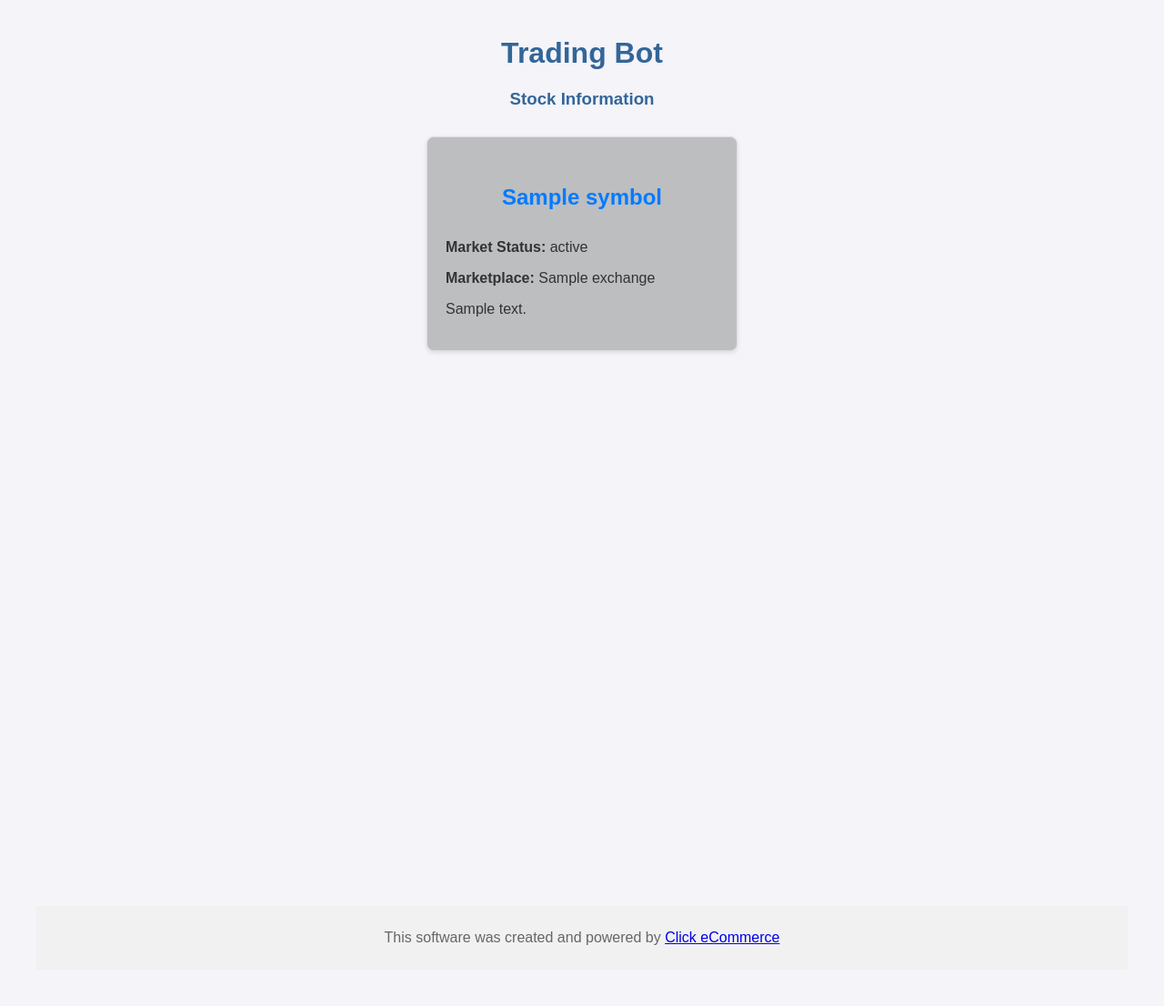
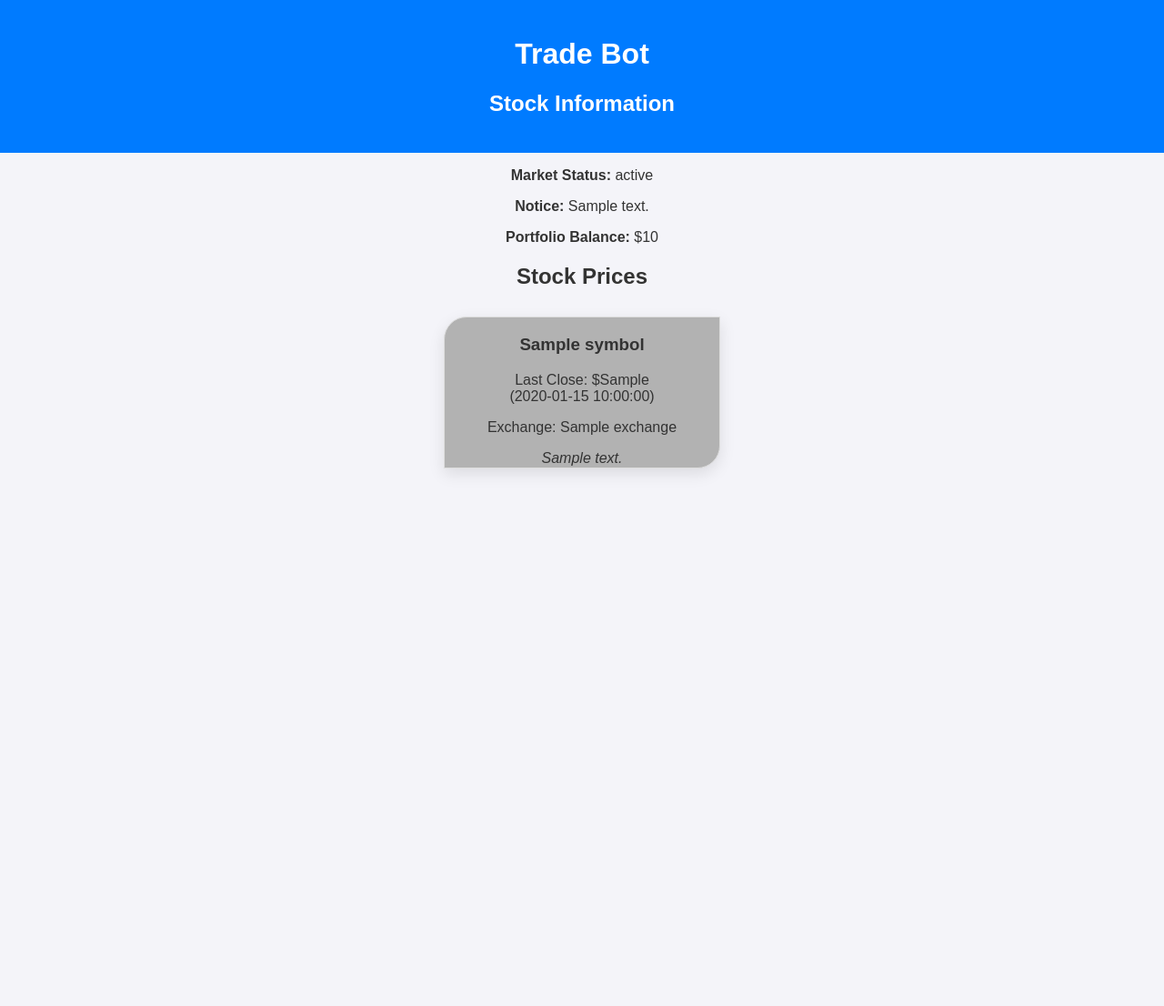
Before and after one commit to Baillie11/tradingbot, a Flask app: template templates/index.html in a window 1280 px wide. Shown: the whole page at 91% size. After the commit the page ends 521 px from the top, so only its background shows below. Run offline with Flask 3, Linux system fonts and the light colour scheme; the template is opened without the code that fills it: most values are stand-ins (such as "Sample title", 1, 10 or a date in 2020).

Commit message:
13th May 2024 Update

```diff
--- a/static/styles.css
+++ b/static/styles.css
@@ -1,48 +1,71 @@
 body {
     font-family: Arial, sans-serif;
-    margin: 40px;
+    margin: 0;
+    padding: 0;
     background-color: #f4f4f9;
     color: #333;
-    text-align: center;  /* Center text for the entire body */
+    text-align: center;
+}
+
+.header {
+    background-color: #007bff;
+    color: #fff;
+    padding: 20px;
 }
 
 .container {
     display: flex;
-    flex-wrap: wrap;
-    justify-content: center;  /* Center the cards */
-    margin-top: 20px;  /* Provide some space between the headers and the cards */
+    flex-wrap:wrap;
+    justify-content: center;
+    width: 100%;
+    gap: 5px;
+    padding: 5px;
+    margin: 0 auto
 }
 
 .card {
-    background-color: #bdbec0;  /* Light grey background */
+    display: inline-block;
+    background-color: #b2b2b2;
     border: 1px solid #ddd;
-    padding: 20px;
-    margin: 10px;
-    border-radius: 8px;
-    box-shadow: 0 2px 5px rgba(0,0,0,0.1);
-    width: 300px;
-    text-align: left;
-}
-
-.card h4 {
-    color: #007bff;  /* Blue color */
-    font-size: 24px;  /* Larger font size */
-    text-align: center;  /* Center text within the card */
-}
-
-h1, h2, h3 {
-    color: #336699;
-}
-
-p {
-    font-size: 16px;
+    padding: 1px;
+    border-radius: 25px 0;
+    box-shadow: 0 6px 17px rgba(0,0,0,0.1);
+    width: 70%; /* default to full width on mobile devices */
+    margin: 5px 0; /* vertical margin for mobile */
+    text-align:center
 }
 
 footer {
+    background-color: #eee;
+    color: #666;
+    padding: 20px;
     text-align: center;
-    margin-top: 600px;
-    padding: 10px;
-    font-size: 14px;
-    color: #666;
-    background-color: #f1f1f1;
+    width: 100%;
 }
+
+/* Medium devices (tablets, 768px and up) */
+@media (min-width: 768px) {
+    .card {
+        width: 48%; /* two cards per row on tablets */
+        margin: 10px;
+    }
+}
+
+/* Large devices (desktops, 992px and up) */
+@media (min-width: 992px) {
+    .container {
+        justify-content: space-around; /* adjust spacing around items */
+    }
+
+    .card {
+        width: 30%; /* three cards per row on desktops */
+    }
+}
+
+/* Extra large devices (large desktops, 1200px and up) */
+@media (min-width: 1200px) {
+    .card {
+        width: calc(25% - 20px); /* Adjusted to fit four cards per row */
+        margin: 10px; /* Maintain uniform margin around cards */
+    }
+}
--- a/templates/index.html
+++ b/templates/index.html
@@ -3,30 +3,40 @@
 <head>
     <meta charset="UTF-8">
     <meta name="viewport" content="width=device-width, initial-scale=1.0">
-    <title>Stock Data</title>
+    <title>Stock Dashboard</title>
     <link rel="stylesheet" href="{{ url_for('static', filename='styles.css') }}">
 </head>
 <body>
-    <h1><strong>Trading Bot</strong></h1>
+    <div class="header">
+        <h1>Trade Bot</h1>
+        <h2>Stock Information</h2>
+    </div>
+    <p><strong>Market Status:</strong> {{ market_status }}</p>
+    {% if check_again_message %}
+        <p><strong>Notice:</strong> {{ check_again_message }}</p>
+    {% endif %}
+    <p><strong>Portfolio Balance:</strong> ${{ portfolio_balance }}</p>
 
-    <h3>Stock Information</h3>
-    <div class="container">
+    <h2>Stock Prices</h2>
+    <div class="card-container">
         {% for data in data_list %}
             <div class="card">
-                <h4>{{ data.symbol }}</h4>
-                <p><strong>Market Status:</strong> {{ data.market_status }}</p>
-                <p><strong>Marketplace:</strong> {{ data.exchange }}</p>
+                <h3>{{ data.symbol }}</h3>
+                <p>Last Close: ${{ data.last_close }}<br>
+                {% if data.last_close_time %}
+                    ({{ data.last_close_time.strftime('%Y-%m-%d %H:%M:%S') }})
+                {% else %}
+                    (Time data not available)
+                {% endif %}
+                </p>
+                <p>Exchange: {{ data.exchange }}</p>
                 {% if data.message %}
-                    <p>{{ data.message }}</p>
+                    <em>{{ data.message }}</em>
                 {% else %}
-                    <p><strong>Last Close Price:</strong> ${{ data.last_close }}</p>
-                    <p><strong>Date:</strong> {{ data.last_close_time }}</p>
+                    <p>SMA: {{ data.sma }}</p>
                 {% endif %}
             </div>
         {% endfor %}
     </div>
-    <footer>
-        <p>This software was created and powered by <a href="http://www.clickecommerce.com.au" target="_blank">Click eCommerce</a></p>
-    </footer>
 </body>
 </html>
```
Also changed, not shown: app.py (+63 -7 lines), workingcode/styles202405111251.css (added, +47 -0 lines), workingcode/stylesa.css (added, +55 -0 lines), 1 other file.
